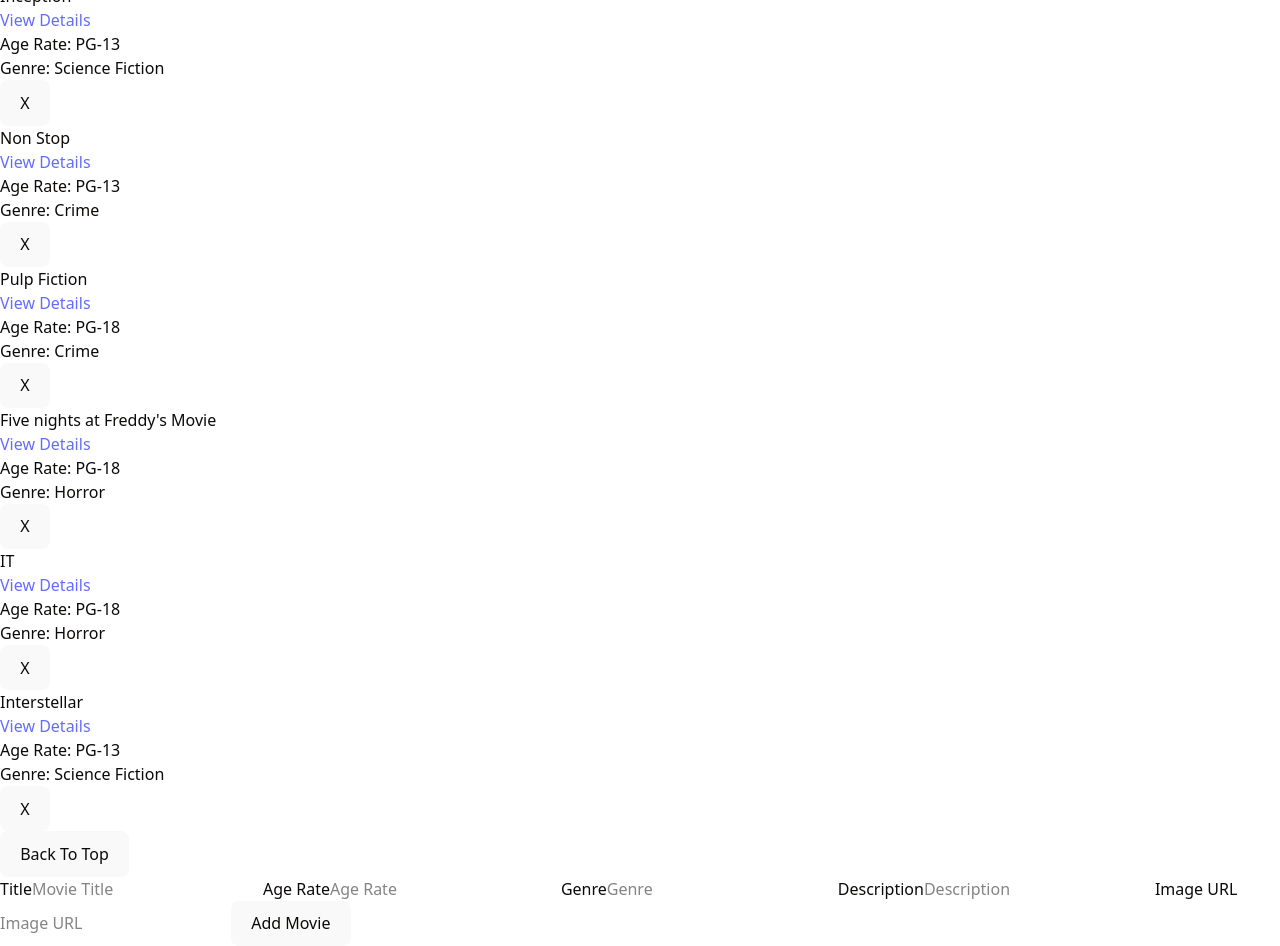
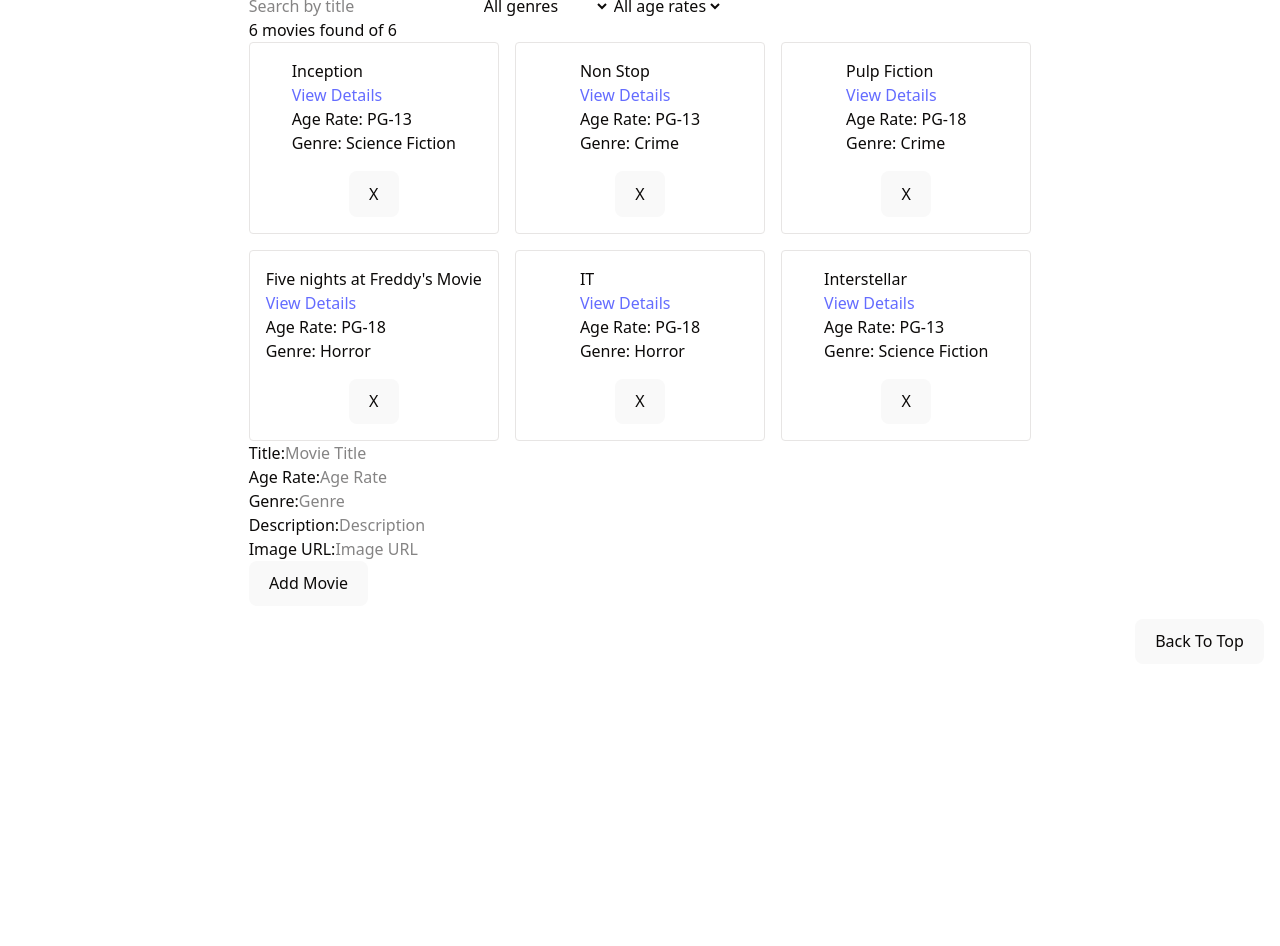
Before and after one commit to erik-per-lidstrom/Movie-night-planer, a React (Vite) app: page / in a window 1280 px wide. Shown: the part 120-1066 px from the top of the page. After the commit the page ends 800 px from the top, so only its background shows below. Built offline with nearby package versions, Linux system fonts and the light colour scheme.

Commit message:
style changes in home and movie page

```diff
--- a/src/components/movieInput.component.tsx
+++ b/src/components/movieInput.component.tsx
@@ -48,9 +48,10 @@ const MovieInput = () => {
     });
   };
   return (
+    <div className="movie-input mb-4 flex flex-col gap-4">
+      <form onSubmit={handleSubmit}>
         <div>
-      <form onSubmit={handleSubmit}>
-        <label htmlFor="title">Title</label>
+          <label htmlFor="title">Title:</label>
           <input
             type="text"
             name="title"
@@ -58,7 +59,9 @@ const MovieInput = () => {
             onChange={handleChange}
             placeholder="Movie Title"
           />
-        <label htmlFor="ageRate">Age Rate</label>
+        </div>
+        <div>
+          <label htmlFor="ageRate">Age Rate:</label>
           <input
             type="text"
             name="ageRate"
@@ -66,7 +69,9 @@ const MovieInput = () => {
             onChange={handleChange}
             placeholder="Age Rate"
           />
-        <label htmlFor="genre">Genre</label>
+        </div>
+        <div>
+          <label htmlFor="genre">Genre:</label>
           <input
             type="text"
             name="genre"
@@ -74,7 +79,9 @@ const MovieInput = () => {
             onChange={handleChange}
             placeholder="Genre"
           />
-        <label htmlFor="description">Description</label>
+        </div>
+        <div>
+          <label htmlFor="description">Description:</label>
           <input
             type="text"
             name="description"
@@ -82,7 +89,9 @@ const MovieInput = () => {
             onChange={handleChange}
             placeholder="Description"
           />
-        <label htmlFor="imgUrl">Image URL</label>
+        </div>
+        <div>
+          <label htmlFor="imgUrl">Image URL:</label>
           <input
             type="text"
             name="imgUrl"
@@ -90,6 +99,7 @@ const MovieInput = () => {
             onChange={handleChange}
             placeholder="Image URL"
           />
+        </div>
         <button type="submit">Add Movie</button>
       </form>
     </div>
--- a/src/data/movies.ts
+++ b/src/data/movies.ts
@@ -29,6 +29,8 @@ export const movies: Movie[] = [
     ageRate: "PG-18",
     genre: "Horror",
     description: "A horror film based on the popular video game series.",
+    imgUrl:
+      "https://encrypted-tbn0.gstatic.com/images?q=tbn:ANd9GcQ-a1gxxE4wYH8e38X6pbh6BUiWBHbDqFmy_VkVWXM2S69Gl2kJZPSXuYcbTUq1tCIU-TSabg&s",
   },
 
   {
--- a/src/pages/home.page.tsx
+++ b/src/pages/home.page.tsx
@@ -35,9 +35,9 @@ const HomePage = () => {
     dispatch?.({ type: "REMOVE_MOVIE", payload: id });
 
   return (
-    <div>
+    <div className="home-page p-4 max-w-7xl mx-auto">
       <ScrollToTop />
-
+      <h1>Movies</h1>
       <input
         type="text"
         placeholder="Search by title"
@@ -64,13 +64,17 @@ const HomePage = () => {
         <option value="PG-13">PG-13</option>
         <option value="PG-18">PG-18</option>
       </select>
-      <h1>Movies</h1>
+
       <p>
         {filteredmovies.length} movies found of {state.length}
       </p>
+      <div className="grid grid-cols-1 md:grid-cols-2 lg:grid-cols-3 gap-4 ">
         {filteredmovies.length === 0 && <p>No movies found</p>}
         {filteredmovies.map((movie: Movie) => (
-        <div key={movie.id}>
+          <div
+            key={movie.id}
+            className="flex flex-col items-center gap-4 border p-4 rounded"
+          >
             <MovieItem movie={movie} />
             <button
               onClick={() => {
@@ -81,8 +85,11 @@ const HomePage = () => {
             </button>
           </div>
         ))}
+      </div>
 
-      <button onClick={scrollToTop}>Back To Top</button>
+      <button className=" fixed bottom-4 right-4" onClick={scrollToTop}>
+        Back To Top
+      </button>
       <MovieInput />
     </div>
   );
--- a/src/pages/movie.page.tsx
+++ b/src/pages/movie.page.tsx
@@ -18,15 +18,16 @@ const MoviePage = () => {
   return (
     <div className="movie-page p-4">
       <h1>Movie Details Page </h1>
-      {movie ? (
-        <div className="movie-details flex flex-col ">
-          {movie.imgUrl && (
+      <div className="flex flex-col lg:flex-row p-4 gap-4 items-center md:items-start">
+        {movie?.imgUrl && (
           <img
             className="max-w-2xl h-auto"
             src={movie.imgUrl}
             alt={movie.title}
           />
         )}
+        {movie ? (
+          <div className="movie-details flex flex-col ">
             <h2>{movie.title}</h2>
 
             <p>Age Rate: {movie.ageRate}</p>
@@ -41,6 +42,7 @@ const MoviePage = () => {
           <p>Movie not found</p>
         )}
       </div>
+    </div>
   );
 };
 
```
Lines whose indentation alone changed are shown as unchanged.
